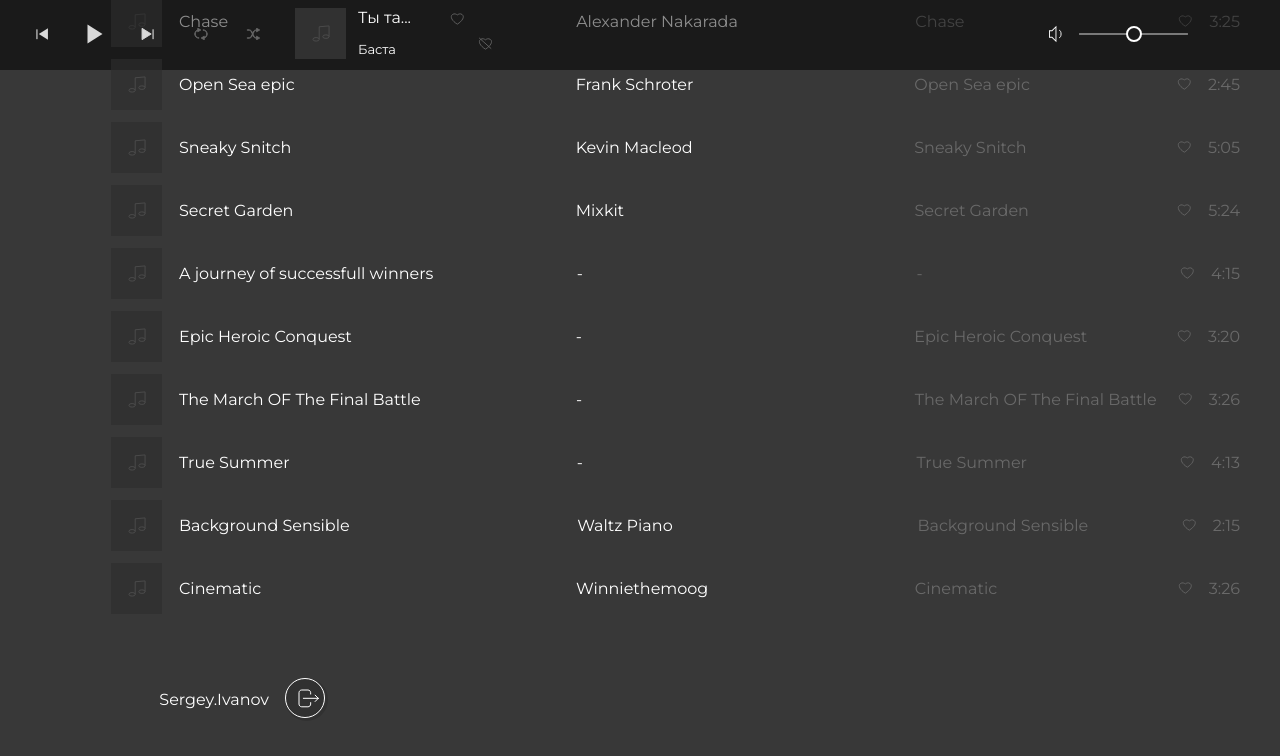
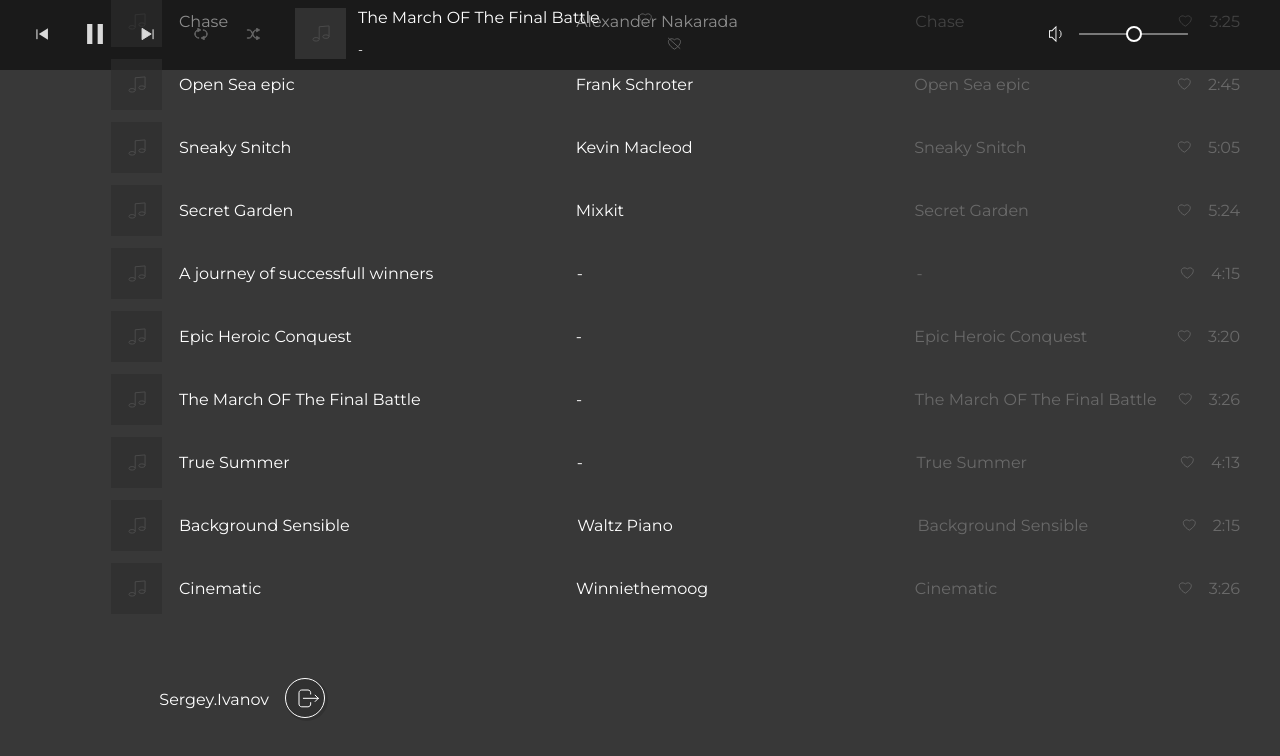
Before and after one commit to WiperZ69/skypro-music, a Next.js app: page / in a window 1280 px wide. Both pictures are taken after a click on the element 675 px from the left and 399 px from the top of the page. Shown: the top 756 px of the page. Built offline with nearby package versions, Linux system fonts and the light colour scheme.

Commit message:
add redux toolkit and audioRef, do play and pause

```diff
--- a/package.json
+++ b/package.json
@@ -9,10 +9,13 @@
     "lint": "eslint"
   },
   "dependencies": {
+    "@reduxjs/toolkit": "^2.9.0",
+    "@types/react-redux": "^7.1.34",
     "classnames": "^2.5.1",
     "next": "15.5.0",
     "react": "19.1.0",
-    "react-dom": "19.1.0"
+    "react-dom": "19.1.0",
+    "react-redux": "^9.2.0"
   },
   "devDependencies": {
     "@eslint/eslintrc": "^3",
--- a/src/app/layout.tsx
+++ b/src/app/layout.tsx
@@ -1,3 +1,4 @@
+import ReduxProvider from '@/store/ReduxProvider'
 import type { Metadata } from 'next'
 import { Montserrat } from 'next/font/google'
 import './globals.css'
@@ -18,8 +19,10 @@ export default function RootLayout({
 	children: React.ReactNode
 }>) {
 	return (
-		<html lang='ru'>
-			<body className={`${montserrat.variable}`}>{children}</body>
-		</html>
+		<ReduxProvider>
+			<html lang='ru'>
+				<body className={`${montserrat.variable}`}>{children}</body>
+			</html>
+		</ReduxProvider>
 	)
 }
--- a/src/components/Bar/Bar.module.scss
+++ b/src/components/Bar/Bar.module.scss
@@ -97,6 +97,11 @@
 		height: 20px;
 		fill: #d9d9d9;
 	}
+	&__btnPauseSvg {
+		width: 22px;
+		height: 20px;
+		fill: #d9d9d9;
+	}
 	&__btnNext {
 		margin-right: 28px;
 		fill: #a53939;
@@ -139,6 +144,10 @@
 		-ms-flex-direction: row;
 		flex-direction: row;
 	}
+}
+
+.audio {
+	display: none;
 }
 
 .trackPlay {
--- a/src/components/Bar/Bar.tsx
+++ b/src/components/Bar/Bar.tsx
@@ -1,10 +1,51 @@
+'use client'
+
+import { setIsPlay } from '@/store/features/trackSlice'
+import { useAppDispatch, useAppSelector } from '@/store/store'
 import classNames from 'classnames'
 import Link from 'next/link'
+import { useEffect, useRef } from 'react'
 import styles from './Bar.module.scss'
 
 export const Bar = () => {
+	const currentTrack = useAppSelector(state => state.tracks.currentTrack)
+	const isPlay = useAppSelector(state => state.tracks.isPlay)
+	const dispatch = useAppDispatch()
+	const audioRef = useRef<HTMLAudioElement | null>(null)
+
+	useEffect(() => {
+		if (!audioRef.current) return
+		if (!currentTrack) return
+
+		if (isPlay) {
+			audioRef.current.play().catch(err => console.log('Play error:', err))
+		} else {
+			audioRef.current.pause()
+		}
+	}, [currentTrack, isPlay])
+
+	const togglePlay = () => {
+		if (!audioRef.current) return
+
+		if (isPlay) {
+			audioRef.current.pause()
+			dispatch(setIsPlay(false))
+		} else {
+			audioRef.current.play()
+			dispatch(setIsPlay(true))
+		}
+	}
+
+	if (!currentTrack) return <></>
+
 	return (
 		<div className={styles.bar}>
+			<audio
+				className={styles.audio}
+				ref={audioRef}
+				controls
+				src={currentTrack?.track_file}
+			></audio>
 			<div className={styles.bar__content}>
 				<div className={styles.bar__playerProgress}></div>
 				<div className={styles.bar__playerBlock}>
@@ -15,10 +56,19 @@ export const Bar = () => {
 									<use xlinkHref='/Image/icon/sprite.svg#icon-prev'></use>
 								</svg>
 							</div>
-							<div className={classNames(styles.player__btnPlay, styles.btn)}>
-								<svg className={styles.player__btnPlaySvg}>
-									<use xlinkHref='/Image/icon/sprite.svg#icon-play'></use>
-								</svg>
+							<div
+								className={classNames(styles.player__btnPlay, styles.btn)}
+								onClick={togglePlay}
+							>
+								{isPlay ? (
+									<svg className={styles.player__btnPauseSvg}>
+										<use xlinkHref='/Image/icon/sprite.svg#icon-pause'></use>
+									</svg>
+								) : (
+									<svg className={styles.player__btnPlaySvg}>
+										<use xlinkHref='/Image/icon/sprite.svg#icon-play'></use>
+									</svg>
+								)}
 							</div>
 							<div className={styles.player__btnNext}>
 								<svg className={styles.player__btnNextSvg}>
@@ -55,12 +105,12 @@ export const Bar = () => {
 								</div>
 								<div className={styles.trackPlay__author}>
 									<Link className={styles.trackPlay__authorLink} href=''>
-										Ты та...
+										{currentTrack?.name}
 									</Link>
 								</div>
 								<div className={styles.trackPlay__album}>
 									<Link className={styles.trackPlay__albumLink} href=''>
-										Баста
+										{currentTrack?.author}
 									</Link>
 								</div>
 							</div>
--- a/src/components/TrackItem/TrackItem.module.scss
+++ b/src/components/TrackItem/TrackItem.module.scss
@@ -73,6 +73,7 @@
 }
 
 .track__titleLink {
+	cursor: pointer;
 	font-style: normal;
 	font-weight: 400;
 	font-size: 16px;
@@ -81,6 +82,7 @@
 }
 
 .track__titleSpan {
+	cursor: pointer;
 	font-style: normal;
 	font-weight: 400;
 	font-size: 16px;
@@ -89,6 +91,7 @@
 }
 
 .track__author {
+	cursor: pointer;
 	width: 321px;
 	display: -webkit-box;
 	display: -ms-flexbox;
@@ -112,6 +115,7 @@
 }
 
 .track__albumLink {
+	cursor: pointer;
 	font-style: normal;
 	font-weight: 400;
 	font-size: 16px;
@@ -120,6 +124,7 @@
 }
 
 .track__timeSvg {
+	cursor: pointer;
 	width: 14px;
 	height: 12px;
 	margin-right: 17px;
--- a/src/components/TrackItem/TrackItem.tsx
+++ b/src/components/TrackItem/TrackItem.tsx
@@ -1,6 +1,9 @@
+'use client'
+
+import { setCurrentTrack, setIsPlay } from '@/store/features/trackSlice'
+import { useAppDispatch, useAppSelector } from '@/store/store'
 import { Track } from '@/types/track'
 import { formatTime } from '@/utils/formatTime'
-import Link from 'next/link'
 import styles from './TrackItem.module.scss'
 
 type Props = {
@@ -8,8 +11,21 @@ type Props = {
 }
 
 export const TrackItem = ({ track }: Props) => {
+	const dispatch = useAppDispatch()
+	const currentTrack = useAppSelector(state => state.tracks.currentTrack)
+	const isPlay = useAppSelector(state => state.tracks.isPlay)
+
+	const onClickTrack = () => {
+		if (currentTrack?._id === track._id) {
+			dispatch(setIsPlay(!isPlay))
+		} else {
+			dispatch(setCurrentTrack(track))
+			dispatch(setIsPlay(true))
+		}
+	}
+
 	return (
-		<div className={styles.playlist__item}>
+		<div className={styles.playlist__item} onClick={onClickTrack}>
 			<div className={styles.playlist__track}>
 				<div className={styles.track__title}>
 					<div className={styles.track__titleImage}>
@@ -18,20 +34,14 @@ export const TrackItem = ({ track }: Props) => {
 						</svg>
 					</div>
 					<div className={styles.track__titleText}>
-						<Link className={styles.track__titleLink} href={track.track_file}>
-							{track.name} <span className={styles.track__titleSpan}></span>
-						</Link>
+						<span className={styles.track__titleLink}>{track.name}</span>
 					</div>
 				</div>
 				<div className={styles.track__author}>
-					<Link className={styles.track__authorLink} href=''>
-						{track.author}
-					</Link>
+					<span className={styles.track__authorLink}>{track.author}</span>
 				</div>
 				<div className={styles.track__album}>
-					<Link className={styles.track__albumLink} href=''>
-						{track.album}
-					</Link>
+					<span className={styles.track__albumLink}>{track.album}</span>
 				</div>
 				<div className={styles.track__time}>
 					<svg className={styles.track__timeSvg}>
--- /dev/null
+++ b/src/store/ReduxProvider.tsx
@@ -0,0 +1,18 @@
+'use client'
+
+import { useRef } from 'react'
+import { Provider } from 'react-redux'
+import { AppStore, makeStore } from './store'
+
+export default function ReduxProvider({
+	children,
+}: {
+	children: React.ReactNode
+}) {
+	const storeRef = useRef<AppStore>(null)
+	if (!storeRef.current) {
+		storeRef.current = makeStore()
+	}
+
+	return <Provider store={storeRef.current}>{children}</Provider>
+}
--- /dev/null
+++ b/src/store/features/trackSlice.ts
@@ -0,0 +1,28 @@
+import { Track } from '@/types/track'
+import { createSlice, PayloadAction } from '@reduxjs/toolkit'
+
+type initialStateType = {
+	currentTrack: null | Track
+	isPlay: boolean
+}
+
+const initialState: initialStateType = {
+	currentTrack: null,
+	isPlay: false,
+}
+
+const trackSlice = createSlice({
+	name: 'tracks',
+	initialState,
+	reducers: {
+		setCurrentTrack: (state, action: PayloadAction<Track>) => {
+			state.currentTrack = action.payload
+		},
+		setIsPlay: (state, action: PayloadAction<boolean>) => {
+			state.isPlay = action.payload
+		},
+	},
+})
+
+export const { setCurrentTrack, setIsPlay } = trackSlice.actions
+export const trackSliceReducer = trackSlice.reducer
--- /dev/null
+++ b/src/store/store.ts
@@ -0,0 +1,20 @@
+import { combineReducers, configureStore } from '@reduxjs/toolkit'
+import { useDispatch, useSelector, useStore } from 'react-redux'
+import { trackSliceReducer } from './features/trackSlice'
+
+export const makeStore = () => {
+	return configureStore({
+		reducer: combineReducers({
+			tracks: trackSliceReducer,
+		}),
+	})
+}
+
+export type AppStore = ReturnType<typeof makeStore>
+
+type RootState = ReturnType<AppStore['getState']>
+type AppDispatch = AppStore['dispatch']
+
+export const useAppDispatch = useDispatch.withTypes<AppDispatch>()
+export const useAppSelector = useSelector.withTypes<RootState>()
+export const useAppStore = useStore.withTypes<AppStore>()
```
Also changed, not shown: public/Image/icon/stop.svg (added), 1 other file (tests, documents, lock files or other folders).
